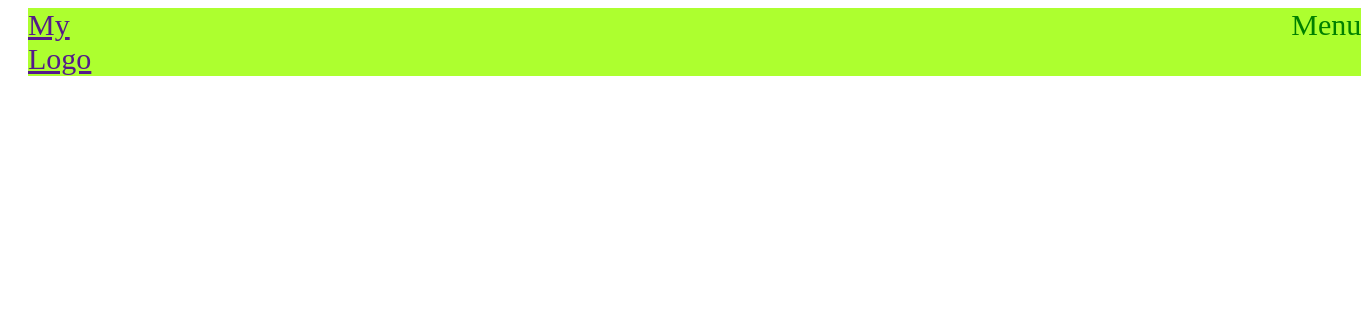
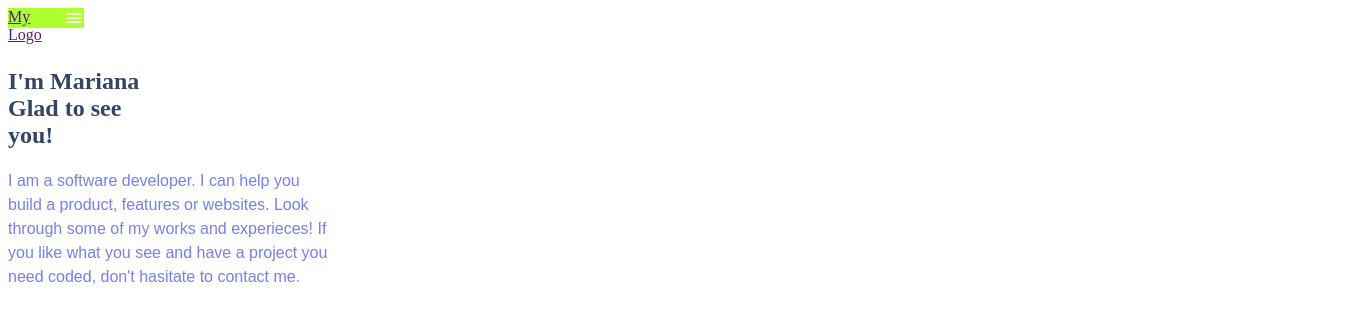
Before and after one commit to aakbarkhan/Portfolio, a website: page index.html in a window 1280 px wide. Shown: the whole page, 1361 px wide, since content can reach past the window. Drawn offline with Linux system fonts and the light colour scheme.

Commit message:
added h1 tag

```diff
--- a/index.html
+++ b/index.html
@@ -11,8 +11,19 @@
 
     <header class="heading">
         <a href=""> My Logo</a>
-        <li>Menu</li>
+        <img src="./menu_white_24dp.svg" alt="menu_bar" title="click">
     </header>
+    <article>
+        <h1>
+            <span>I'm Mariana</span>
+            <span>Glad to see</span>
+            <span>you!</span>
+        </h1>
+        <p>
+            I am a software developer. I can help you build a product, features or websites. Look through some of my works and experieces! If you like what you see and have a project you need coded, don't hasitate to contact me.
+        </p>
+        <h2></h2>
+    </article>
 
 </body>
 </html>
--- a/style.css
+++ b/style.css
@@ -1,20 +1,37 @@
 body {
-  display: flex;
+  height: 718px;
+  width: 375px;
 }
 
 .heading {
   display: flex;
-  color: green;
-  list-style-type: none;
-  justify-content: right;
+  height: 20px;
+  width: 76px;
+  left: 12px;
+  top: 10px;
   background-color: greenyellow;
-  margin-left: 20px;
-  margin-top: 0;
-  width: auto;
-  font-size: 30px;
+  justify-content: space-between;
 }
 
-li {
-  margin-left: 1200px;
-  font-size: 30px;
+article {
+  position: static;
+  width: 327px;
+  height: 150px;
+  left: 24px;
+  top: 114px;
+  margin-top: 40px;
 }
+
+span {
+  display: block;
+  color: #344563;
+}
+
+p {
+  font-family: Arial, Helvetica, sans-serif;
+  font-style: normal;
+  font-weight: 500;
+  font-size: 16px;
+  line-height: 24px;
+  color: #7480ee;
+}
```
Also changed, not shown: menu_white_24dp.svg (added).
